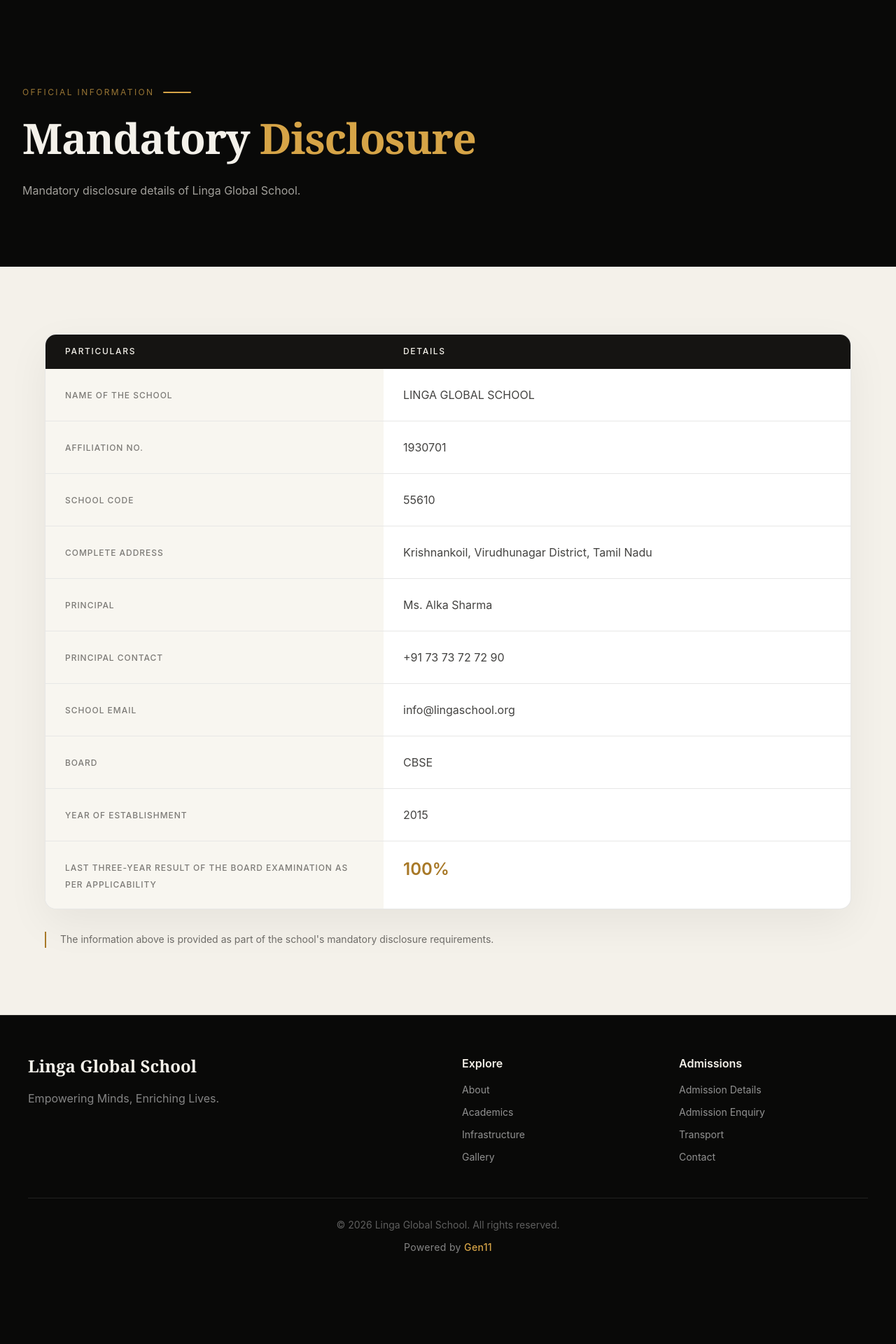
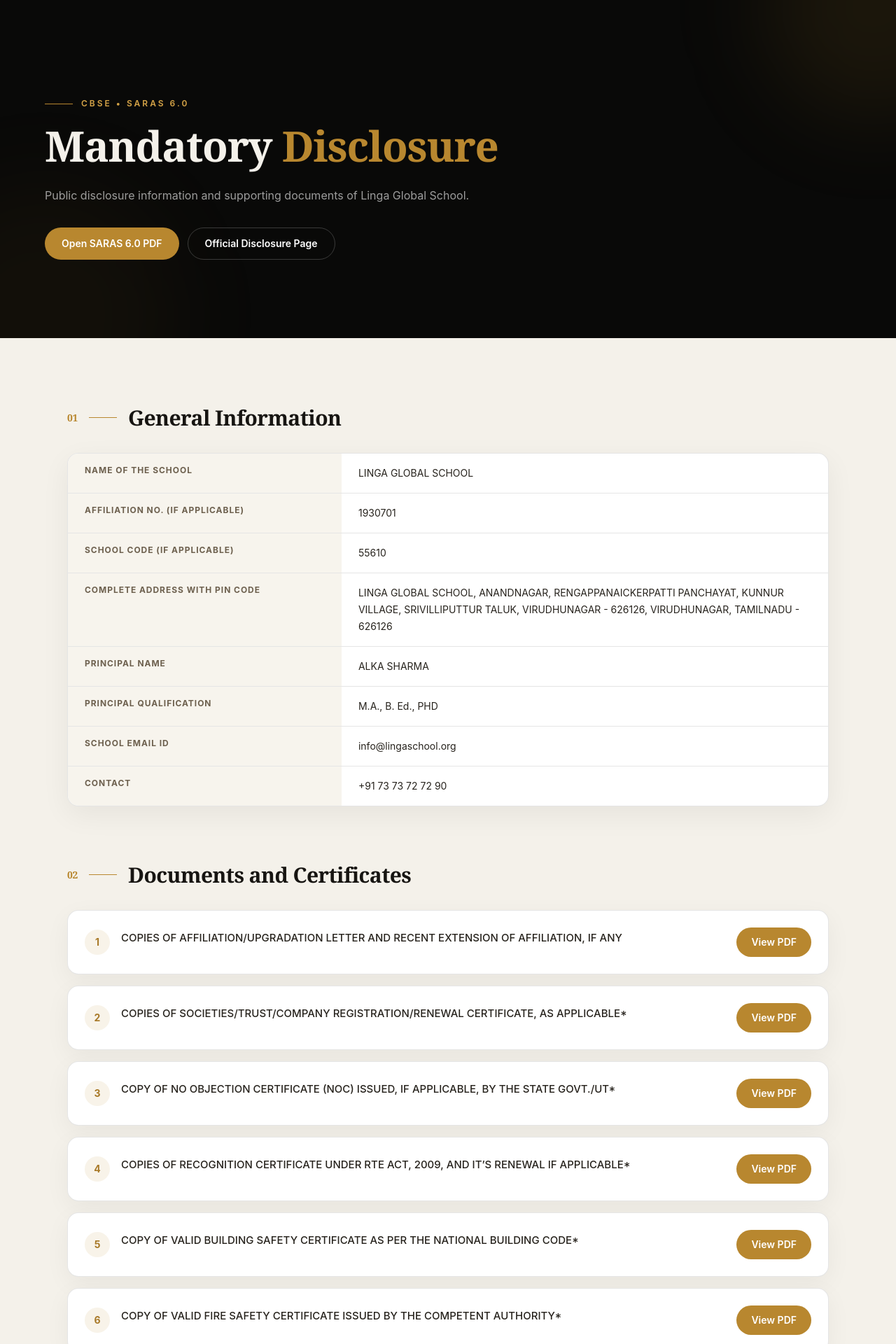
Before and after one commit to Gen11-Enterpeises/linga-global-school, a React (Vite) app: page /mandatory-disclosure in a window 1280 px wide. Shown: the part 100-2020 px from the top of the page at 70% size. Before the commit the page ends 1948 px from the top, so only its background shows below. Built offline with nearby package versions, Linux system fonts and the light colour scheme.

Commit message:
Update mandatory disclosure documents

```diff
--- a/src/pages/MandatoryDisclosure.jsx
+++ b/src/pages/MandatoryDisclosure.jsx
@@ -1,135 +1,384 @@
 import { motion } from 'framer-motion'
 
-const DISCLOSURE_DATA = [
+const PDF = (filename) => `/${encodeURIComponent(filename)}`
+
+const DOCUMENTS = [
+  {
+    no: '1',
+    title:
+      'COPIES OF AFFILIATION/UPGRADATION LETTER AND RECENT EXTENSION OF AFFILIATION, IF ANY',
+    file: 'LETTER DETAILS ,OASIS 6.0 CBSE.pdf',
+  },
+  {
+    no: '2',
+    title:
+      'COPIES OF SOCIETIES/TRUST/COMPANY REGISTRATION/RENEWAL CERTIFICATE, AS APPLICABLE*',
+    file: '2. TRUST_DEED.pdf',
+  },
+  {
+    no: '3',
+    title:
+      'COPY OF NO OBJECTION CERTIFICATE (NOC) ISSUED, IF APPLICABLE, BY THE STATE GOVT./UT*',
+    file: 'COPY OF NO OBJECTION CERTIFICATE (NOC) ISSUE.pdf',
+  },
+  {
+    no: '4',
+    title:
+      'COPIES OF RECOGNITION CERTIFICATE UNDER RTE ACT, 2009, AND IT’S RENEWAL IF APPLICABLE*',
+    file: 'Recognition.pdf',
+  },
+  {
+    no: '5',
+    title:
+      'COPY OF VALID BUILDING SAFETY CERTIFICATE AS PER THE NATIONAL BUILDING CODE*',
+    file: '5 BUILDING SAFETY CERTIFICATE.pdf',
+  },
+  {
+    no: '6',
+    title:
+      'COPY OF VALID FIRE SAFETY CERTIFICATE ISSUED BY THE COMPETENT AUTHORITY*',
+    file: '6 Fire safety.pdf',
+  },
+  {
+    no: '7',
+    title:
+      'COPY OF THE SELF CERTIFICATION SUBMITTED BY THE SCHOOL FOR AFFILIATION/UPGRADATION/EXTENSION OF AFFILIATION*',
+    file: 'deocertificate.pdf',
+  },
+  {
+    no: '8',
+    title:
+      'COPIES OF VALID WATER, HEALTH AND SANITATION CERTIFICATES',
+    file: '7 sanitary.pdf',
+  },
+]
+
+const ACADEMIC_DOCUMENTS = [
+  {
+    no: '1',
+    title: 'FEE STRUCTURE OF THE SCHOOL*',
+    link: '/admissions',
+    external: false,
+  },
+  {
+    no: '2',
+    title: 'ANNUAL ACADEMIC CALENDER*',
+    file: 'calendar2026.pdf',
+  },
+  {
+    no: '3',
+    title: 'LIST OF SCHOOL MANAGEMENT COMMITTEE (SMC)*',
+    file: 'SMC.pdf',
+  },
+  {
+    no: '4',
+    title: 'LIST OF PARENTS TEACHERS ASSOCIATION (PTA) MEMBERS*',
+    file: 'ptamemberdetails.pdf',
+  },
+]
+
+const GENERAL_INFORMATION = [
   ['NAME OF THE SCHOOL', 'LINGA GLOBAL SCHOOL'],
-  ['AFFILIATION NO.', '1930701'],
-  ['SCHOOL CODE', '55610'],
-  ['COMPLETE ADDRESS', 'Krishnankoil, Virudhunagar District, Tamil Nadu'],
-  ['PRINCIPAL', 'Ms. Alka Sharma'],
-  ['PRINCIPAL CONTACT', '+91 73 73 72 72 90'],
-  ['SCHOOL EMAIL', 'info@lingaschool.org'],
-  ['BOARD', 'CBSE'],
-  ['YEAR OF ESTABLISHMENT', '2015'],
-  ['LAST THREE-YEAR RESULT OF THE BOARD EXAMINATION AS PER APPLICABILITY', '100%'],
+  ['AFFILIATION NO. (IF APPLICABLE)', '1930701'],
+  ['SCHOOL CODE (IF APPLICABLE)', '55610'],
+  [
+    'COMPLETE ADDRESS WITH PIN CODE',
+    'LINGA GLOBAL SCHOOL, ANANDNAGAR, RENGAPPANAICKERPATTI PANCHAYAT, KUNNUR VILLAGE, SRIVILLIPUTTUR TALUK, VIRUDHUNAGAR - 626126, VIRUDHUNAGAR, TAMILNADU - 626126',
+  ],
+  ['PRINCIPAL NAME', 'ALKA SHARMA'],
+  ['PRINCIPAL QUALIFICATION', 'M.A., B. Ed., PHD'],
+  ['SCHOOL EMAIL ID', 'info@lingaschool.org'],
+  ['CONTACT', '+91 73 73 72 72 90'],
 ]
+
+const STAFF_DETAILS = [
+  ['PRINCIPAL', 'Ms. ALKA SHARMA'],
+  ['TOTAL NO. OF TEACHERS', '52'],
+  ['PGT', '14'],
+  ['TGT', '12'],
+  ['PRT', '18'],
+  ['TEACHERS SECTION RATIO', '1:30'],
+  ['SPECIAL EDUCATOR', '1'],
+  ['COUNSELLOR AND WELLNESS TEACHER', '1'],
+]
+
+const INFRASTRUCTURE_DETAILS = [
+  ['TOTAL CAMPUS AREA', '11300 sq mtr'],
+  ['NO. AND SIZE OF CLASSROOMS', '32 & 1254'],
+  [
+    'NO. AND SIZE OF LABORATORIES INCLUDING COMPUTER LABS',
+    '7 & 1980',
+  ],
+  ['INTERNET FACILITY', 'YES'],
+  ['NO. OF GIRLS TOILETS', '30'],
+  ['NO. OF BOYS TOILETS', '30'],
+]
+
+function DocumentButton({ file, label = 'View PDF' }) {
+  return (
+    <a
+      href={PDF(file)}
+      target="_blank"
+      rel="noopener noreferrer"
+      className="inline-flex shrink-0 items-center justify-center rounded-full border border-[#b8872f]/50 bg-[#b8872f] px-5 py-2.5 text-sm font-semibold text-white transition-all duration-300 hover:bg-[#c99a3a] hover:shadow-[0_8px_25px_rgba(184,135,47,0.25)]"
+    >
+      {label}
+    </a>
+  )
+}
+
+function SectionTitle({ number, children }) {
+  return (
+    <div className="mb-8 flex items-center gap-4">
+      <span className="font-display text-sm font-semibold text-[#b8872f]">
+        {number}
+      </span>
+
+      <div className="h-px w-10 bg-[#b8872f]" />
+
+      <h2 className="font-display text-2xl font-semibold tracking-tight text-[#171512] md:text-3xl">
+        {children}
+      </h2>
+    </div>
+  )
+}
+
+function InfoTable({ rows }) {
+  return (
+    <div className="overflow-hidden rounded-2xl border border-black/10 bg-white shadow-[0_12px_40px_rgba(0,0,0,0.06)]">
+      {rows.map(([label, value], index) => (
+        <div
+          key={label}
+          className={`grid grid-cols-1 md:grid-cols-[36%_64%] ${
+            index !== rows.length - 1 ? 'border-b border-black/10' : ''
+          }`}
+        >
+          <div className="bg-[#f7f4ed] px-5 py-4 text-xs font-bold uppercase tracking-[0.08em] text-[#6d604e] md:px-6">
+            {label}
+          </div>
+
+          <div className="break-words px-5 py-4 text-sm leading-6 text-[#27231d] md:px-6">
+            {value}
+          </div>
+        </div>
+      ))}
+    </div>
+  )
+}
+
+function DocumentList({ documents }) {
+  return (
+    <div className="space-y-4">
+      {documents.map((doc) => (
+        <div
+          key={doc.no}
+          className="group flex flex-col gap-5 rounded-2xl border border-black/10 bg-white p-5 shadow-[0_10px_35px_rgba(0,0,0,0.05)] transition-all duration-300 hover:-translate-y-0.5 hover:border-[#b8872f]/35 hover:shadow-[0_16px_45px_rgba(0,0,0,0.08)] sm:flex-row sm:items-center sm:justify-between md:p-6"
+        >
+          <div className="flex min-w-0 gap-4">
+            <div className="flex h-9 w-9 shrink-0 items-center justify-center rounded-full bg-[#b8872f]/10 text-sm font-bold text-[#a87928]">
+              {doc.no}
+            </div>
+
+            <p className="text-sm font-medium leading-6 text-[#27231d] md:text-[15px]">
+              {doc.title}
+            </p>
+          </div>
+
+          {doc.external === false ? (
+            <a
+              href={doc.link}
+              className="inline-flex shrink-0 items-center justify-center rounded-full border border-[#b8872f]/50 bg-[#b8872f] px-5 py-2.5 text-sm font-semibold text-white transition-all duration-300 hover:bg-[#c99a3a] hover:shadow-[0_8px_25px_rgba(184,135,47,0.25)]"
+            >
+              View
+            </a>
+          ) : (
+            <DocumentButton file={doc.file} />
+          )}
+        </div>
+      ))}
+    </div>
+  )
+}
 
 export default function MandatoryDisclosure() {
   return (
-    <main className="min-h-screen bg-[#f4f1ea] text-[#151412]">
+    <main className="min-h-screen bg-[#f4f1ea] text-[#171512]">
+      {/* HERO */}
+      <section className="relative overflow-hidden bg-[#090908] px-5 pb-20 pt-32 md:px-8 md:pb-28 md:pt-40">
+        <div className="absolute -right-32 -top-32 h-80 w-80 rounded-full bg-[#b8872f]/10 blur-3xl" />
+        <div className="absolute -bottom-40 -left-32 h-96 w-96 rounded-full bg-[#b8872f]/5 blur-3xl" />
 
-      {/* Hero / Heading */}
-      <section className="relative overflow-hidden bg-[#090908] px-5 pb-16 pt-28 text-[#f4f1ea] md:px-8 md:pb-24 md:pt-36">
-        <div className="mx-auto max-w-7xl">
+        <motion.div
+          initial={{ opacity: 0, y: 25 }}
+          animate={{ opacity: 1, y: 0 }}
+          transition={{ duration: 0.7 }}
+          className="relative mx-auto max-w-6xl"
+        >
+          <div className="mb-5 flex items-center gap-3">
+            <span className="h-px w-10 bg-[#b8872f]" />
+            <span className="text-xs font-semibold uppercase tracking-[0.25em] text-[#d6a447]">
+              CBSE • SARAS 6.0
+            </span>
+          </div>
 
-          <motion.div
-            initial={{ opacity: 0, y: 25 }}
-            animate={{ opacity: 1, y: 0 }}
-            transition={{ duration: 0.7 }}
-          >
-            <div className="mb-5 flex items-center gap-3">
-              <span className="text-xs uppercase tracking-[0.2em] text-[#d6a447]/70">
-                Official Information
-              </span>
+          <h1 className="font-display max-w-4xl text-4xl font-semibold leading-[1.08] tracking-tight text-[#f4f1ea] sm:text-5xl md:text-6xl">
+            Mandatory
+            <span className="text-[#b8872f]"> Disclosure</span>
+          </h1>
 
-              <span className="h-[2px] w-10 rounded-full bg-[#d6a447]" />
-            </div>
+          <p className="mt-6 max-w-2xl text-sm leading-7 text-white/60 md:text-base">
+            Public disclosure information and supporting documents of
+            Linga Global School.
+          </p>
 
-            <h1 className="max-w-4xl font-display text-4xl leading-tight sm:text-5xl md:text-6xl">
-              Mandatory
-              <span className="text-[#d6a447]"> Disclosure</span>
-            </h1>
+          <div className="mt-8 flex flex-wrap gap-3">
+            <a
+              href={PDF('MandatoryDisclosureDetailsSARAS6.0.pdf')}
+              target="_blank"
+              rel="noopener noreferrer"
+              className="inline-flex items-center rounded-full bg-[#b8872f] px-6 py-3 text-sm font-semibold text-white transition-all duration-300 hover:bg-[#c99a3a]"
+            >
+              Open SARAS 6.0 PDF
+            </a>
 
-            <p className="mt-6 max-w-2xl text-sm leading-relaxed text-[#f4f1ea]/65 md:text-base">
-              Mandatory disclosure details of Linga Global School.
-            </p>
-          </motion.div>
-
-        </div>
+            <a
+              href="https://www.lingaschool.org/mandatory.html"
+              target="_blank"
+              rel="noopener noreferrer"
+              className="inline-flex items-center rounded-full border border-white/20 px-6 py-3 text-sm font-semibold text-white transition-all duration-300 hover:border-[#b8872f] hover:text-[#d6a447]"
+            >
+              Official Disclosure Page
+            </a>
+          </div>
+        </motion.div>
       </section>
 
-      {/* Disclosure Table */}
-      <section className="px-5 py-16 md:px-8 md:py-24">
-        <div className="mx-auto max-w-6xl">
+      {/* CONTENT */}
+      <section className="mx-auto max-w-6xl px-5 py-16 md:px-8 md:py-24">
+        {/* GENERAL INFORMATION */}
+        <motion.section
+          initial={{ opacity: 0, y: 20 }}
+          whileInView={{ opacity: 1, y: 0 }}
+          viewport={{ once: true, amount: 0.15 }}
+          transition={{ duration: 0.5 }}
+          className="mb-20"
+        >
+          <SectionTitle number="01">General Information</SectionTitle>
 
-          <motion.div
-            initial={{ opacity: 0, y: 25 }}
-            whileInView={{ opacity: 1, y: 0 }}
-            viewport={{ once: true, margin: '-80px' }}
-            transition={{ duration: 0.7 }}
-            className="overflow-hidden rounded-2xl border border-[#151412]/10 bg-white shadow-[0_20px_60px_rgba(9,9,8,0.06)]"
-          >
+          <InfoTable rows={GENERAL_INFORMATION} />
+        </motion.section>
 
-            {/* Table Header */}
-            <div className="grid grid-cols-1 border-b border-[#151412]/10 bg-[#151412] text-[#f4f1ea] md:grid-cols-[42%_58%]">
-              <div className="px-5 py-4 text-xs font-medium uppercase tracking-[0.14em] md:px-7">
-                Particulars
+        {/* AFFILIATION DOCUMENTS */}
+        <motion.section
+          initial={{ opacity: 0, y: 20 }}
+          whileInView={{ opacity: 1, y: 0 }}
+          viewport={{ once: true, amount: 0.15 }}
+          transition={{ duration: 0.5 }}
+          className="mb-20"
+        >
+          <SectionTitle number="02">
+            Documents and Certificates
+          </SectionTitle>
+
+          <DocumentList documents={DOCUMENTS} />
+        </motion.section>
+
+        {/* ACADEMIC */}
+        <motion.section
+          initial={{ opacity: 0, y: 20 }}
+          whileInView={{ opacity: 1, y: 0 }}
+          viewport={{ once: true, amount: 0.15 }}
+          transition={{ duration: 0.5 }}
+          className="mb-20"
+        >
+          <SectionTitle number="03">
+            Academics and School Information
+          </SectionTitle>
+
+          <DocumentList documents={ACADEMIC_DOCUMENTS} />
+
+          {/* RESULT — ONLY 100% */}
+          <div className="mt-4 overflow-hidden rounded-2xl border border-black/10 bg-white shadow-[0_10px_35px_rgba(0,0,0,0.05)]">
+            <div className="grid grid-cols-1 md:grid-cols-[36%_64%]">
+              <div className="bg-[#f7f4ed] px-5 py-5 text-xs font-bold uppercase leading-5 tracking-[0.08em] text-[#6d604e] md:px-6">
+                LAST THREE-YEAR RESULT OF THE BOARD EXAMINATION AS PER APPLICABILITY
               </div>
 
-              <div className="hidden px-5 py-4 text-xs font-medium uppercase tracking-[0.14em] md:block md:px-7">
-                Details
+              <div className="flex items-center px-5 py-5 md:px-6">
+                <span className="font-display text-2xl font-semibold text-[#b8872f]">
+                  100%
+                </span>
               </div>
             </div>
+          </div>
+        </motion.section>
 
-            {/* Rows */}
-            {DISCLOSURE_DATA.map(([label, value], index) => (
-              <motion.div
-                key={label}
-                initial={{ opacity: 0 }}
-                whileInView={{ opacity: 1 }}
-                viewport={{ once: true }}
-                transition={{
-                  duration: 0.4,
-                  delay: index * 0.03,
-                }}
-                className={`grid grid-cols-1 md:grid-cols-[42%_58%] ${
-                  index !== DISCLOSURE_DATA.length - 1
-                    ? 'border-b border-[#151412]/10'
-                    : ''
-                }`}
+        {/* STAFF */}
+        <motion.section
+          initial={{ opacity: 0, y: 20 }}
+          whileInView={{ opacity: 1, y: 0 }}
+          viewport={{ once: true, amount: 0.15 }}
+          transition={{ duration: 0.5 }}
+          className="mb-20"
+        >
+          <SectionTitle number="04">Staff Details</SectionTitle>
+
+          <InfoTable rows={STAFF_DETAILS} />
+
+          <div className="mt-4">
+            <DocumentButton
+              file="8 staff details.pdf"
+              label="View Staff Details PDF"
+            />
+          </div>
+        </motion.section>
+
+        {/* INFRASTRUCTURE */}
+        <motion.section
+          initial={{ opacity: 0, y: 20 }}
+          whileInView={{ opacity: 1, y: 0 }}
+          viewport={{ once: true, amount: 0.15 }}
+          transition={{ duration: 0.5 }}
+          className="mb-20"
+        >
+          <SectionTitle number="05">Infrastructure Details</SectionTitle>
+
+          <InfoTable rows={INFRASTRUCTURE_DETAILS} />
+        </motion.section>
+
+        {/* INSPECTION */}
+        <motion.section
+          initial={{ opacity: 0, y: 20 }}
+          whileInView={{ opacity: 1, y: 0 }}
+          viewport={{ once: true, amount: 0.15 }}
+          transition={{ duration: 0.5 }}
+        >
+          <SectionTitle number="06">Inspection</SectionTitle>
+
+          <div className="rounded-2xl border border-black/10 bg-white p-6 shadow-[0_10px_35px_rgba(0,0,0,0.05)] md:p-8">
+            <div className="flex flex-col gap-5 sm:flex-row sm:items-center sm:justify-between">
+              <div>
+                <h3 className="font-display text-xl font-semibold">
+                  School Inspection Video
+                </h3>
+
+                <p className="mt-2 text-sm leading-6 text-black/55">
+                  Official inspection video published for the school.
+                </p>
+              </div>
+
+              <a
+                href="https://youtu.be/lDKLSbddOR0"
+                target="_blank"
+                rel="noopener noreferrer"
+                className="inline-flex shrink-0 items-center justify-center rounded-full bg-[#b8872f] px-6 py-3 text-sm font-semibold text-white transition-all duration-300 hover:bg-[#c99a3a]"
               >
-
-                {/* Label */}
-                <div className="bg-[#f8f6f0] px-5 py-5 md:px-7 md:py-6">
-                  <span className="text-[11px] font-medium uppercase leading-relaxed tracking-[0.08em] text-[#151412]/55 md:text-xs">
-                    {label}
-                  </span>
-                </div>
-
-                {/* Value */}
-                <div className="px-5 py-5 md:px-7 md:py-6">
-                  {label.includes('LAST THREE-YEAR RESULT') ? (
-                    <span className="text-xl font-semibold text-[#a87928] md:text-2xl">
-                      100%
-                    </span>
-                  ) : (
-                    <span className="text-sm leading-relaxed text-[#151412]/80 md:text-base">
-                      {value}
-                    </span>
-                  )}
-                </div>
-
-              </motion.div>
-            ))}
-
-          </motion.div>
-
-          {/* Bottom note */}
-          <motion.div
-            initial={{ opacity: 0, y: 15 }}
-            whileInView={{ opacity: 1, y: 0 }}
-            viewport={{ once: true }}
-            transition={{ duration: 0.6 }}
-            className="mt-8 border-l-2 border-[#a87928] pl-5"
-          >
-            <p className="text-sm leading-relaxed text-[#151412]/60">
-              The information above is provided as part of the school's
-              mandatory disclosure requirements.
-            </p>
-          </motion.div>
-
-        </div>
+                Watch Video
+              </a>
+            </div>
+          </div>
+        </motion.section>
       </section>
-
     </main>
   )
 }
```
Also changed, not shown: 1 other file (tests, documents, lock files or other folders).
